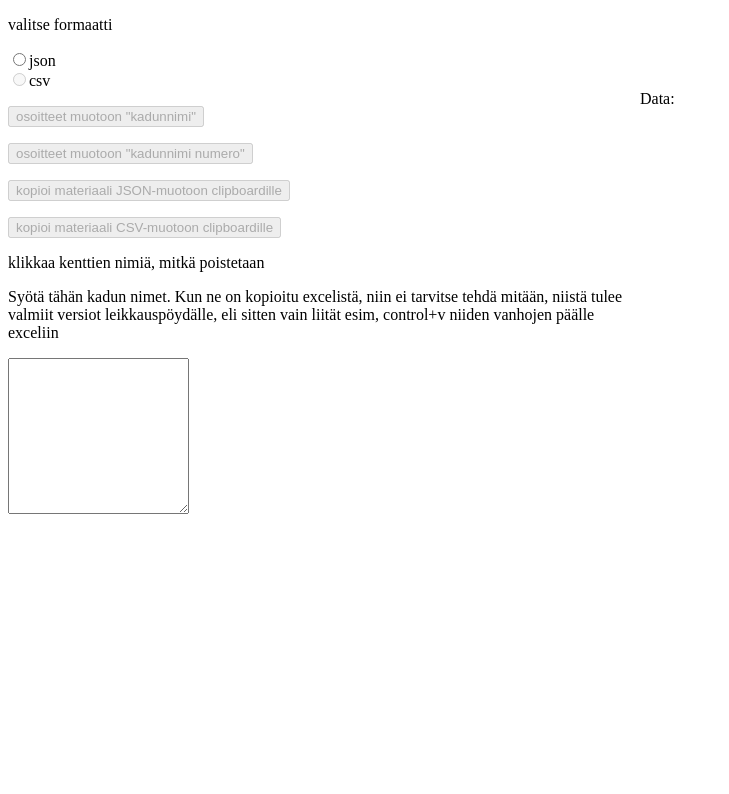
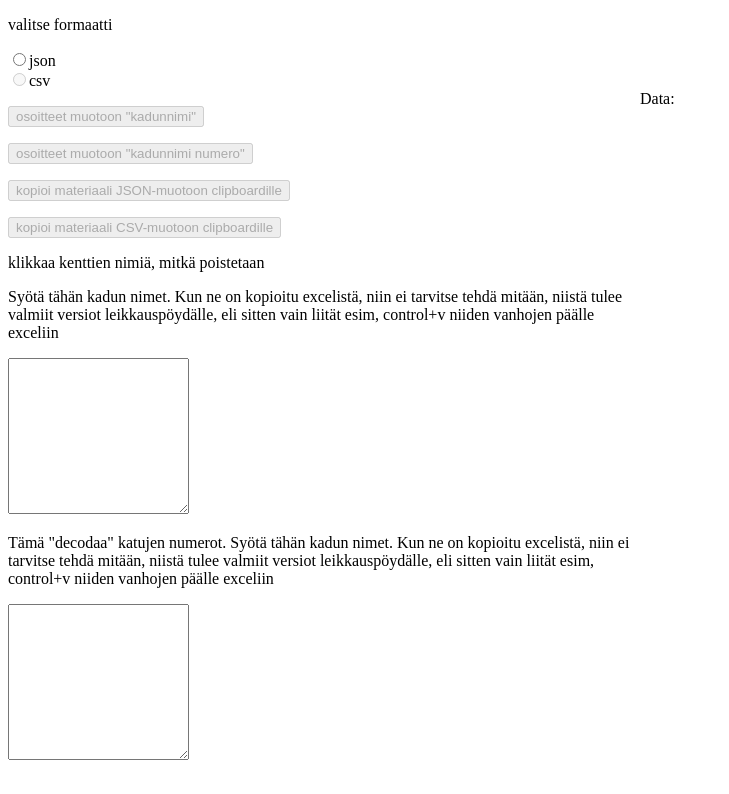
Before and after one commit to dpera005xamk/Thecleaner, a React (Create React App) app: page / in a window 1280 px wide. Shown: the top 794 px of the page, without its empty margins (0-729 px from the left). Built offline with nearby package versions, Linux system fonts and the light colour scheme.

Commit message:
adding that decoder

```diff
--- a/src/App.js
+++ b/src/App.js
@@ -134,64 +134,92 @@ function App() {
     navigator.clipboard.writeText(csvData);
   }
 
-  // receiveStreets
+  // receiveStreets, this for normal sanitation
   const receiveStreets = (e) => {
     e.preventDefault();
     const inputs = e.target.value;
     setStreetdata(e.target.value)
     const splitted = inputs.split(/\r?\n/);
-    console.log('splitted ', splitted);
-    //console.log('streetData: ', streetData);
+
     const getSanitated = sanitateStreetsOfStreetData(splitted);
     navigator.clipboard.writeText(getSanitated);
     setSanitatedStreets(getSanitated)
-  //  console.log('type: ', typeof(inputs));
 
   }
 
-const sanitateStreetsOfStreetData = (values) => {
-    console.log('streetdata found', values);
-    //console.log('streetData ', streetData );
-    /*
-    var str = values;
-    var i = 0;
-    for (;i < str.length; i++) {
-      if (str[i] === '\n' || str[i] === '\r') {
-        console.log('found enter key')
-      };
-    };
-    */
-  console.log('values 0 ', values[0]);
-  console.log('values 1 ', values[1]);
-    /*
-    const fixed = values.foreach((item, i) => {
-      item.replace(
-        // replace numbers
-        /[0-9]/g, ''
-      ).replace(
-        // any single digit
-        /\s.\s/g, ''
-      ).replace(
-        // if last digits is leftower digit from sanitated door
-        // as might still be after last replace from xYx cases
-        /.$/, ''
-      )
-    });
-    */
-    /*
-    const fixed = values.replace(
-      // replace numbers
-      /[0-9]/g, ''
-    ).replace(
-      // any single digit
-      /\s.\s/g, ''
-    ).replace(
+  // receiveStreets, this for decode numbers
+  const receiveStreetsForDecode = (e) => {
+    e.preventDefault();
+    const inputs = e.target.value;
+    setStreetdata(e.target.value)
+    const splitted = inputs.split(/\r?\n/);
+
+    const getSanitated = decodeNumbers(splitted);
+    navigator.clipboard.writeText(getSanitated);
+    setSanitatedStreets(getSanitated)
+
+  }
+
+  const decodeNumbers = (values) => {
+
+    const fixed = values.map( (entry, i) => {
+      const alphabet = [...'aklsdfjödsfjölajsdfkjfjajskldfjaslöjklasödfjöadsfjödsafkjkasdöjöadfksjöasfkjajksdföjakfd'];
+      let decodedStreetNumber = 'placeholder';
+      const numberLocations = [];
+      const actualNumbers = []
+
+      // check where are the numbers
+      for (let i = 0; i < entry.length; i++) {
+        if (/^\d+$/.test(entry[i])) {
+          numberLocations.push(i)
+          actualNumbers.push(entry[i]);
+        }
+
+      }
+
+      // check maybe if next to that is number too
+      if (numberLocations.length === 1) {
+        decodedStreetNumber = alphabet[entry.length] + alphabet[actualNumbers[0]]
+      } else {
+        // remove numbers that are door numbers
+        if (numberLocations.length === 2) {
+          if ((numberLocations[1] - numberLocations[0]) > 1) {
+            numberLocations.pop();
+            actualNumbers.pop();
+            // tähän vielä, että placeholder replacetaan... jatka tästä
+          }
+        }
+
+      }
+
+      console.log('decoded street number: ', decodedStreetNumber);
+      console.log('nL and aN ', numberLocations, actualNumbers);
+      // all numbers,
+      let sanitated = entry.replace(/[0-9]/g, '');
+
+      // any single digit left there
+      sanitated = sanitated.replace(/\s.\s/g, '');
+
       // if last digits is leftower digit from sanitated door
       // as might still be after last replace from xYx cases
-      /.$/, ''
-    )
-    ;
-*/
+      if (sanitated[sanitated.length-2] == ' ') {
+        sanitated = sanitated.replace(/.$/, '');
+      }
+
+      // empty spaces from end
+      sanitated = sanitated.replace(/\s+$/g, '');
+
+      // add enter
+      //sanitated += '\n'
+
+      return sanitated;
+    });
+
+    return fixed.join('\n');
+  }
+
+const sanitateStreetsOfStreetData = (values) => {
+
   const fixed = values.map( (entry, i) => {
 
     // all numbers,
@@ -214,8 +242,7 @@ const sanitateStreetsOfStreetData = (values) => {
 
     return sanitated;
   });
-  console.log('value 0', fixed[0]);
-  console.log('value 1', fixed[1]);
+
   return fixed.join('\n');
 }
 
@@ -348,6 +375,18 @@ const sanitateStreetsOfStreetData = (values) => {
             </button>
           */}
           {sanitatedStreets}
+
+          {/* this is for Olas case where streets are like "decoded" */}
+          <Inputs
+            mode= "decodedStreets"
+            receiveStreets= {receiveStreetsForDecode}
+          />
+          {/* button is not needed, as this comes onChange
+          <button onClick= {sanitateStreetsOfStreetData}>
+              tämän kentän osoitteet muotoon "kadunnimi"
+            </button>
+          */}
+          {sanitatedStreets}
         </div>
 
 
--- /dev/null
+++ b/src/components/DecodedStreets.js
@@ -0,0 +1,26 @@
+import { React } from 'react';
+
+function Streets( {receiveInput} ) {
+
+  return(
+    <div>
+
+      <p>
+        Tämä "decodaa" katujen numerot.
+        Syötä tähän kadun nimet. Kun ne on kopioitu excelistä, niin ei tarvitse tehdä mitään, niistä tulee valmiit versiot
+        leikkauspöydälle, eli sitten vain liität esim, control+v niiden vanhojen päälle exceliin
+      </p>
+
+      <textarea id= "jsonInput"
+                onChange={receiveInput}
+                rows= "10"
+                columns= "50">
+      </textarea>
+
+
+     </div>
+  );
+
+};
+
+export default Streets;
--- a/src/components/Inputs.js
+++ b/src/components/Inputs.js
@@ -2,6 +2,7 @@ import { React } from 'react';
 import Texts from './Texts';
 import Radios from './Radios';
 import Streets from './Streets';
+import DecodedStreets from './DecodedStreets';
 
 function Inputs( {receiveInput, mode, format, setFormat, receiveStreets} ) {
 
@@ -29,7 +30,7 @@ function Inputs( {receiveInput, mode, format, setFormat, receiveStreets} ) {
        </div>
     );
   }
-
+  /* this is for the street name sanitation */
   else if (mode === 'streets') {
     return(
       <div>
@@ -42,6 +43,22 @@ function Inputs( {receiveInput, mode, format, setFormat, receiveStreets} ) {
        </div>
     );
   }
+
+  /* this is for olas case where streets will get "decoded" end */
+  else if (mode === 'decodedStreets') {
+    return(
+      <div>
+
+        <DecodedStreets
+          receiveInput= {receiveStreets}
+          format= {format}
+        />
+
+       </div>
+    );
+  }
+
+
   else {
 
     return null;
```
